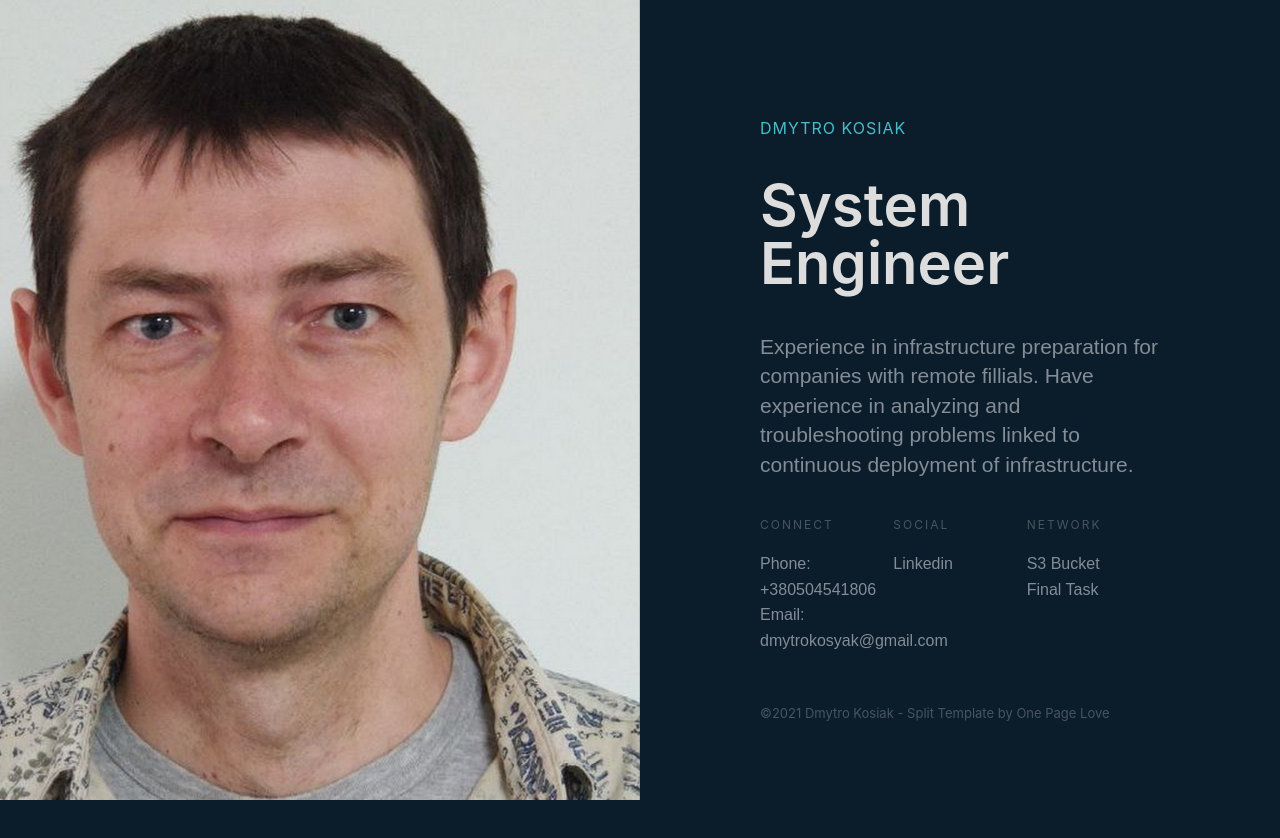
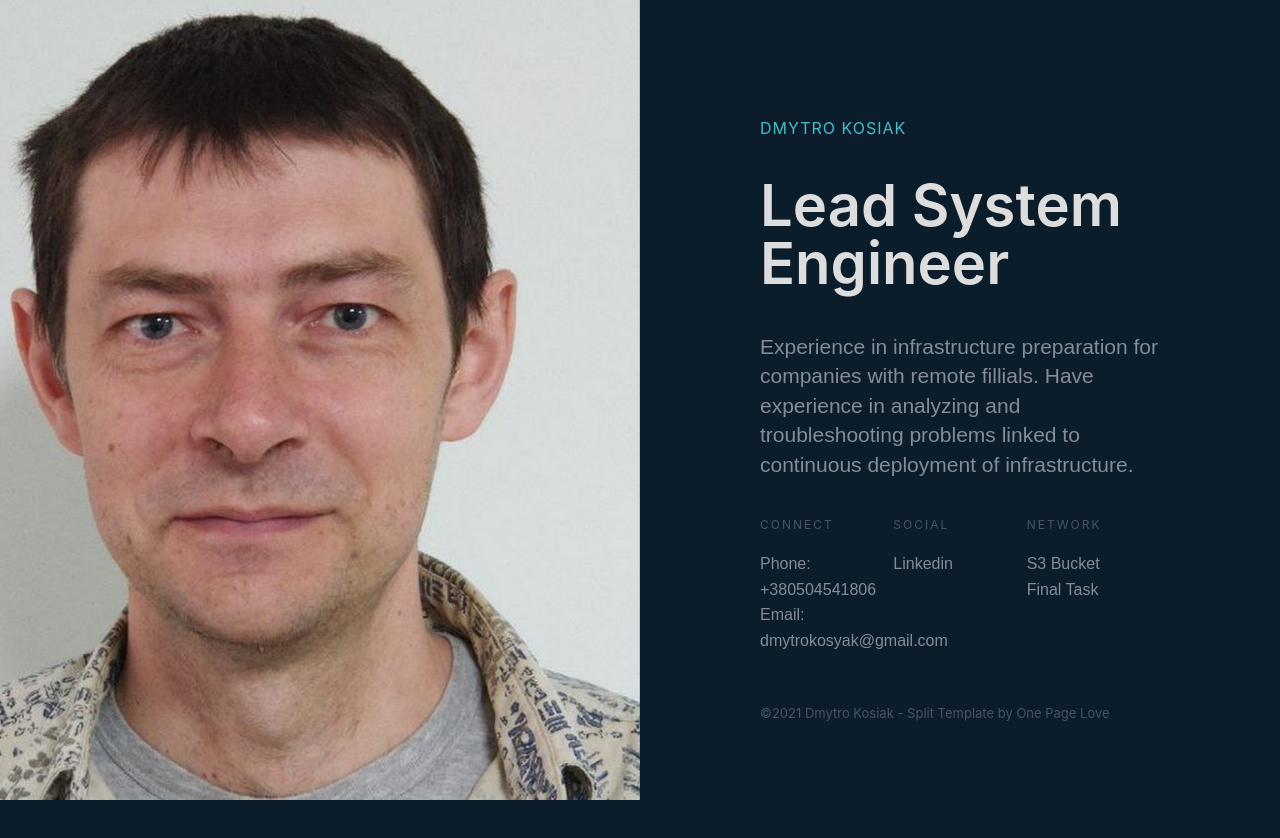
Before and after one commit to DKosiak/EPAM_FT_2021Q1, a plain HTML site: page index.html in a window 1280 px wide. Drawn offline with nearby package versions, Linux system fonts and the light colour scheme; a script that the page names is missing.

Commit message:
Update Index.html

```diff
--- a/index.html
+++ b/index.html
@@ -30,7 +30,7 @@ body {
     <div class="rightcontent w-col w-col-6 w-col-stack">
       <div data-w-id="3fd5aeb3-22da-ed60-7286-0d11f16597d3" style="opacity:0" class="content">
         <div class="name">Dmytro Kosiak</div>
-        <h1 class="tagline"><strong class="bold-text">System Engineer</strong></h1>
+        <h1 class="tagline"><strong class="bold-text">Lead System Engineer</strong></h1>
         <p class="bio">Experience in infrastructure preparation for companies with remote fillials.
 		Have experience in analyzing and troubleshooting problems linked to continuous deployment of infrastructure. </p>
         <div class="links w-row">
```
